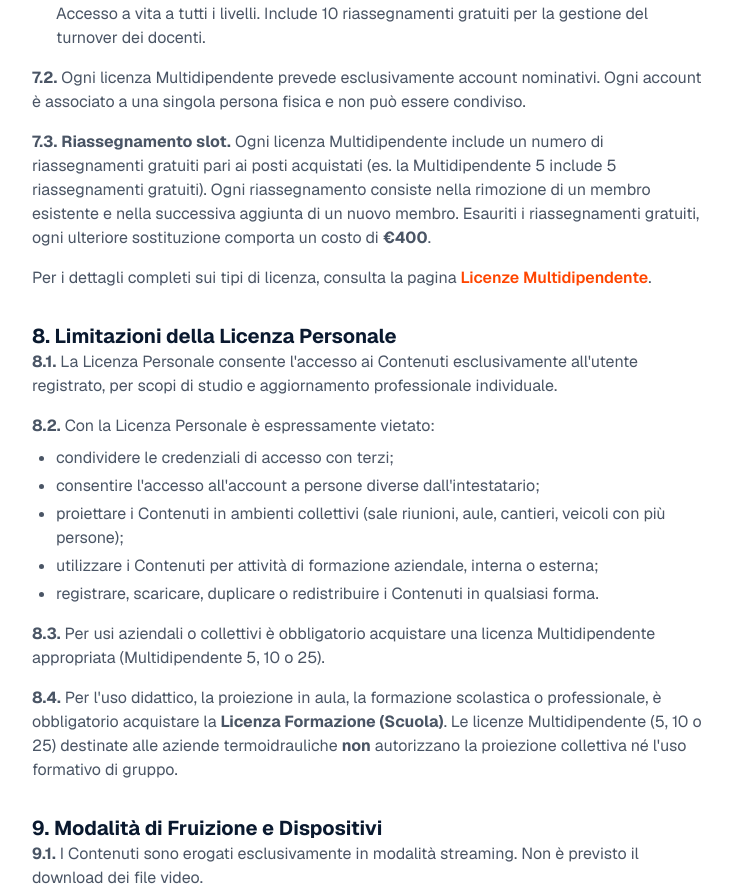
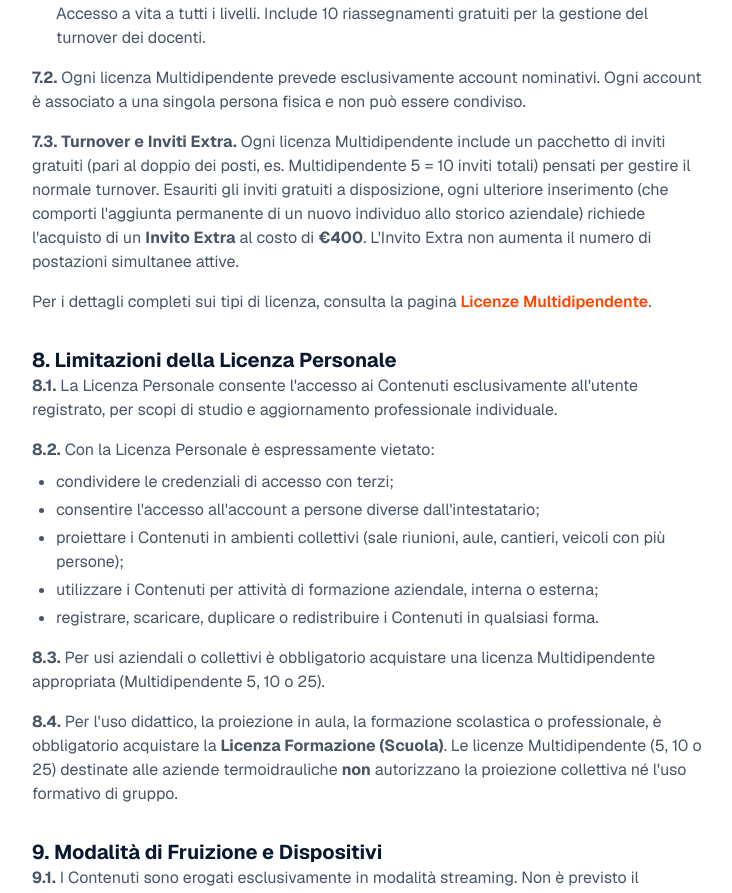
Before and after one commit to simonsilvercaldaie/sito-caldaie, a Next.js app: page /termini in a window 1280 px wide. Shown: the part 1863-2756 px from the top of the page, without its empty margins (273-1005 px from the left). Built offline with nearby package versions, Linux system fonts and the light colour scheme.

Commit message:
docs: update terms of service for extra invites

```diff
--- a/app/termini/page.tsx
+++ b/app/termini/page.tsx
@@ -100,7 +100,7 @@ export default function TerminiPage() {
                                 <li><strong>Licenza Formazione (Scuola)</strong>: per istituti scolastici, centri di formazione professionale e laboratori tecnici. Consente l'assegnazione di 10 account nominativi per il corpo docente e autorizza legalmente la proiezione in aula agli studenti senza limiti di partecipanti. Accesso a vita a tutti i livelli. Include 10 riassegnamenti gratuiti per la gestione del turnover dei docenti.</li>
                             </ul>
                             <p className="mt-4"><strong>7.2.</strong> Ogni licenza Multidipendente prevede esclusivamente account nominativi. Ogni account è associato a una singola persona fisica e non può essere condiviso.</p>
-                            <p className="mt-4"><strong>7.3.</strong> <strong>Riassegnamento slot.</strong> Ogni licenza Multidipendente include un numero di riassegnamenti gratuiti pari ai posti acquistati (es. la Multidipendente 5 include 5 riassegnamenti gratuiti). Ogni riassegnamento consiste nella rimozione di un membro esistente e nella successiva aggiunta di un nuovo membro. Esauriti i riassegnamenti gratuiti, ogni ulteriore sostituzione comporta un costo di <strong>€400</strong>.</p>
+                            <p className="mt-4"><strong>7.3.</strong> <strong>Turnover e Inviti Extra.</strong> Ogni licenza Multidipendente include un pacchetto di inviti gratuiti (pari al doppio dei posti, es. Multidipendente 5 = 10 inviti totali) pensati per gestire il normale turnover. Esauriti gli inviti gratuiti a disposizione, ogni ulteriore inserimento (che comporti l'aggiunta permanente di un nuovo individuo allo storico aziendale) richiede l'acquisto di un <strong>Invito Extra</strong> al costo di <strong>€400</strong>. L'Invito Extra non aumenta il numero di postazioni simultanee attive.</p>
                             <p className="mt-4">
                                 Per i dettagli completi sui tipi di licenza, consulta la pagina{' '}
                                 <Link href="/licenze-multidipendente" className="text-accent hover:underline font-semibold">Licenze Multidipendente</Link>.
--- a/lib/legalTexts.ts
+++ b/lib/legalTexts.ts
@@ -14,7 +14,7 @@ L'accesso alla piattaforma avviene esclusivamente tramite account Google. Non so
 Ogni licenza personale è valida per un singolo utilizzatore. Non è cedibile né condivisibile con terzi.
 
 **Licenza Multidipendente**
-Le licenze Multidipendente (5, 10 o 25 posti) assegnano uno slot individuale a ciascun collaboratore. Ogni membro accede con il proprio account Google personale. Le licenze Multidipendente non consentono la proiezione in aula né l'uso didattico. Ogni licenza include un numero di riassegnamenti gratuiti pari ai posti (es. Multidipendente 5 = 5 riassegnamenti gratis). Oltre la soglia, €400 per riassegnamento.
+Le licenze Multidipendente (5, 10 o 25 posti) assegnano uno slot individuale a ciascun collaboratore. Ogni membro accede con il proprio account Google personale. Le licenze Multidipendente non consentono la proiezione in aula né l'uso didattico. Ogni licenza include un numero di riassegnamenti gratuiti pari ai posti (es. Multidipendente 5 = 5 riassegnamenti gratis). Oltre la soglia, è possibile espandere la licenza acquistando singoli inviti extra al costo di €400 cadauno.
 
 **Licenza Formazione (Scuola)**
 La Licenza Formazione (Scuola) è riservata a istituti scolastici, centri di formazione e laboratori tecnici. Garantisce 10 account nominativi per il corpo docente e autorizza la proiezione in aula per la didattica senza limiti di allievi. Include 10 riassegnamenti gratuiti. Le normali licenze Multidipendente non lo consentono.
```
